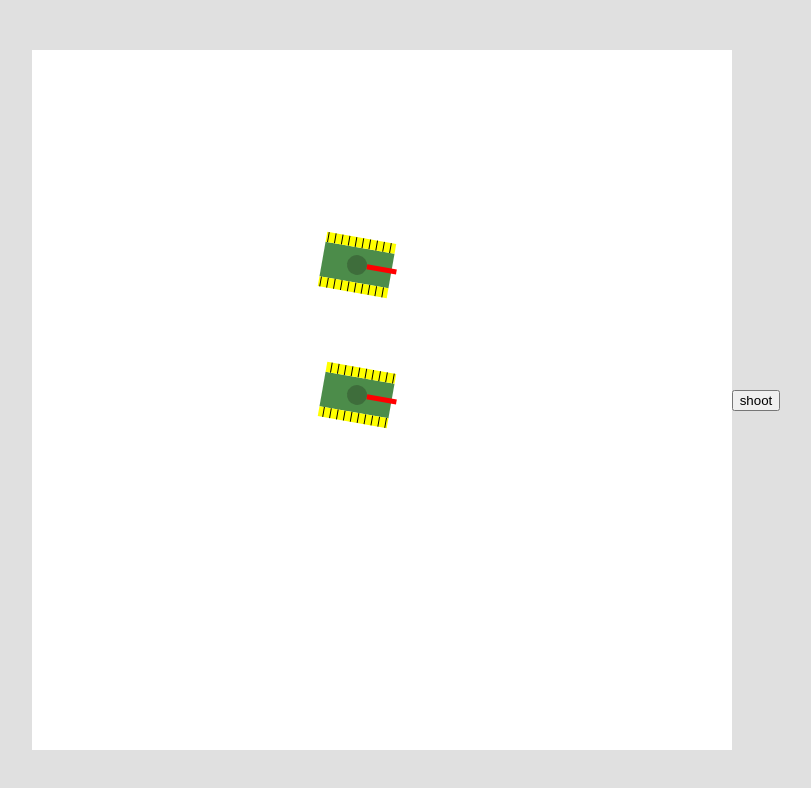
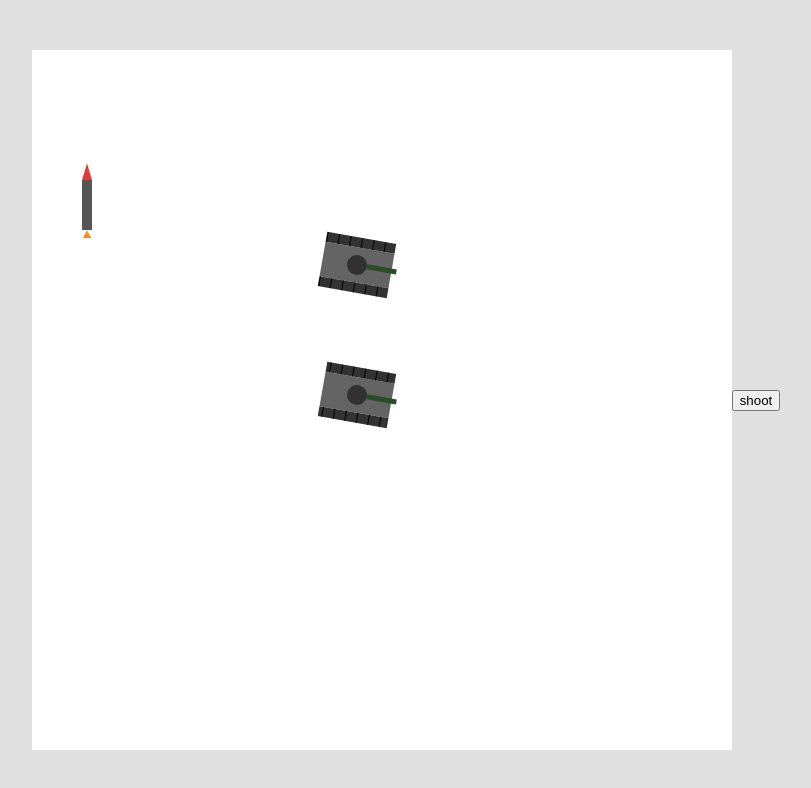
Before and after one commit to petros-greece/tank-canvas-game, a plain HTML site: page index.html in a window 1280 px wide. Shown: the whole page, without its empty margins (234-1045 px from the left). Drawn offline with Linux system fonts and the light colour scheme.

Commit message:
init misilles

```diff
--- a/index.html
+++ b/index.html
@@ -49,21 +49,21 @@
       this.moveToPos.x = options.moveToPos.x;
       this.moveToPos.y = options.moveToPos.y;
       // Assign other tank properties with option values or defaults
-      this.bodyFillStyle = options.bodyFillStyle ?? "#4c8c4a";
-      this.towerFillStyle = options.towerFillStyle ?? "#3e6d3b";
-      this.canonFillStyle = options.canonFillStyle ?? "#2b4b29";
-      this.wheelsFillStyle = options.wheelsFillStyle ?? "red";
-      this.wheelTracksFillStyle = options.wheelTracksFillStyle ?? "yellow";
-      this.rangeColor = options.rangeColor ?? "blue";
+      this.bodyFill = options.bodyFill ?? "rgba(100,100,100,1)";
+      this.towerFill = options.towerFill ?? "rgba(50,50,50,1)";
+      this.cannonFill = options.cannonFill ?? "#2b4b29";
+      this.wheelTracksStroke = options.wheelTracksStroke ?? "rgb(0,0,0)";
+      this.wheelTracksFill = options.wheelTracksFill ?? "rgba(50,50,50,1)";
+      this.wheelTracksLineNum = options.wheelTracksLineNum ?? 6;
+      this.selectionColor = options.selectionColor ?? "rgba(50,50,50,.3)";
 
       // Assign defaults for size, speed, angles, and other parameters
-      this.wheelTracksLineNum = options.wheelTracksLineNum ?? 10;
       this.size = options.size ?? 10;
       this.speed = options.speed ?? 1;
       this.range = options.range ?? this.size*10;
       this.angle = options.angle ?? 10;
-      this.cannonAngle = options.cannonAngle ?? 11;
-      this.frame = 0;
+      this.cannonAngle = options.cannonAngle ?? 10;
+      this.frame = Math.floor(Math.random() * 10);
       this.selected = false;
       this.stopped = false;
       // Component object for calculations or stored dimensions
@@ -73,9 +73,9 @@
     Tank.prototype.init = function () {
       this.comp.fullSize = 14 * this.size;
       this.comp.halfSize = 7 * this.size;
+      this.comp.selectionSize = 10 * this.size;
       this.comp.isLockedDir = false;
       this.comp.lineDist = (this.comp.fullSize) / this.wheelTracksLineNum;
-      this.frame = Math.floor(Math.random() * this.comp.lineDist);
     }
 
     Tank.prototype.render = function () {
@@ -83,52 +83,33 @@
       const size = this.size;
       const ctx = this.ctx;
 
-      if(this.selected) {
-        ctx.fillStyle = this.towerFillStyle;
-        ctx.beginPath();
-        ctx.arc(0, 0, this.range, 0, Math.PI * 2);
-        ctx.fill();
-      }
-
-
-      // Draw tank body
-      ctx.fillStyle = this.bodyFillStyle;
-      ctx.fillRect(-this.comp.halfSize, -3.5 * size, this.comp.fullSize, this.comp.halfSize);
-
-      // Draw tank tower
-      ctx.fillStyle = this.towerFillStyle;
-      ctx.beginPath();
-      ctx.arc(0, 0, 2 * size, 0, Math.PI * 2);
-      ctx.fill();
-
-      // Draw tracks
-      this.renderTracks(ctx, this.size);
-
-      // Draw cannon
-      this.renderCannon(ctx, this.size);
+      this.renderSelection(ctx);
+      this.renderBody(ctx, size);
+      this.renderTracks(ctx, size);
+      this.renderCannon(ctx, size);
 
     }
 
     Tank.prototype.renderCannon = function (ctx, size) {
-      //ctx.save();
+      ctx.save();
       //ctx.rotate(this.cannonAngle * (Math.PI / 180));
-      ctx.fillStyle = this.canonFilleStyle;
+      ctx.fillStyle = this.cannonFill;
       ctx.fillRect(2 * this.size, -0.5 * this.size, 6 * this.size, this.size);
-      //ctx.restore();
+      ctx.restore();
     }
 
     Tank.prototype.renderTracks = function (ctx, size) {
       // Draw tracks
-      ctx.fillStyle = this.wheelTracksFillStyle;
+      ctx.fillStyle = this.wheelTracksFill;
       ctx.fillRect(-this.comp.halfSize, -5.5 * size, this.comp.fullSize, 2 * size); // Upper track
       ctx.fillRect(-this.comp.halfSize, 3.5 * size, this.comp.fullSize, 2 * size); // Lower track
 
       // Draw wheels lines
-      ctx.fillStyle = this.wheelsFillStyle;
+      ctx.beginPath();
+      ctx.strokeStyle = this.wheelTracksStroke;
       const lineDist = this.comp.lineDist;
       const frame = this.frame % lineDist;
 
-      ctx.beginPath();
       for (let i = 0; i < this.wheelTracksLineNum; i++) {
         ctx.moveTo(-this.comp.halfSize + (i * lineDist + frame), -3.5 * size);
         ctx.lineTo(-this.comp.halfSize + (i * lineDist + frame), -5.5 * size);
@@ -136,6 +117,27 @@
         ctx.lineTo(-this.comp.halfSize + (i * lineDist + frame), 5.5 * size);
       }
       ctx.stroke();
+    }
+
+    Tank.prototype.renderBody = function(ctx, size){
+      // Draw tank body
+      ctx.fillStyle = this.bodyFill;
+      ctx.fillRect(-this.comp.halfSize, -3.5 * size, this.comp.fullSize, this.comp.halfSize);
+
+      // Draw tank tower
+      ctx.fillStyle = this.towerFill;
+      ctx.beginPath();
+      ctx.arc(0, 0, 2 * size, 0, Math.PI * 2);
+      ctx.fill();
+    }
+
+    Tank.prototype.renderSelection = function(ctx){
+      if(this.selected) {
+        ctx.fillStyle = this.selectionColor;
+        ctx.beginPath();
+        ctx.arc(0, 0, this.comp.selectionSize, 0, Math.PI * 2);
+        ctx.fill();
+      }
     }
 
     Tank.prototype.moveTo = function () {
@@ -152,7 +154,6 @@
       const rotationSpeed = 1; // Speed of rotation
       const angleTolerance = 1; // Angle tolerance to prevent oscillation
 
-      console.log(angleDifference)
       // Rotate gradually toward the target angle if not aligned
       if (Math.abs(angleDifference) >= angleTolerance && distance > this.speed) {
         if (angleDifference > 0) {
@@ -242,10 +243,64 @@
 
     function Missile(ctx, options = {}) {
       // Set up position with default values
+      this.ctx = ctx;
       this.position = this.position || {};
       this.position.x = options.position?.x ?? 50;  // Default x position
       this.position.y = options.position?.y ?? 130; // Default y position
+      this.width = options.width ?? 10;
+      this.height = options.height ?? 50;
+      this.flameToggle = false;
     }
+    Missile.prototype.render = function () {
+      this.renderBody(this.ctx);
+    }
+
+
+    Missile.prototype.renderBody = function (ctx) {
+            // Missile Body
+            ctx.fillStyle = "#555"; // Gray color for the body
+            ctx.fillRect(this.position.x, this.position.y, this.width, this.height); // Minimal rectangular body
+
+            // Missile Nose
+            ctx.beginPath();
+            ctx.moveTo(this.position.x, this.position.y); // Top left of the body
+            ctx.lineTo(this.position.x + this.width / 2, this.position.y - this.height / 3); // Tip of the nose
+            ctx.lineTo(this.position.x + this.width, this.position.y); // Top right of the body
+            ctx.fillStyle = "#E53935"; // Red color .or the nose
+            ctx.fill();
+            ctx.closePath();
+
+            // Draw the fire behind the missile
+            this.renderFlame(this.ctx, this.position.x + this.width / 2, this.position.y + this.height);
+     }
+
+     Missile.prototype.renderFlame = function (ctx, x, y) {
+            // Alternate the flame size for a flickering effect
+            flameSize = this.flameToggle ? 8 : 12;
+            this.flameToggle = !this.flameToggle;
+
+            // Flame color and shape
+            ctx.beginPath();
+            ctx.moveTo(x, y); // Bottom center of missile
+            ctx.lineTo(x - flameSize / 2, y + flameSize); // Left point of flame
+            ctx.lineTo(x + flameSize / 2, y + flameSize); // Right point of flame
+            ctx.closePath();
+
+            // Gradient for the flame color
+            const gradient = ctx.createRadialGradient(x, y, 0, x, y + flameSize, flameSize);
+            gradient.addColorStop(0, "#FFA726"); // Orange
+            gradient.addColorStop(1, "#FF5722"); // Darker orange
+
+            ctx.fillStyle = gradient;
+            ctx.fill();
+        }
+
+
+    ///////////////////////////////////////////////////////////////
+
+    let misille = new Missile(ctx);
+
+
 
 
     /////////////////////////////////////////////////////////////
@@ -254,13 +309,7 @@
 
       position: { x: 325, y: 215 },
       moveToPos:  { x: 325, y: 215 },
-      //moveTo: { x: 300, y: 300 },
-      bodyFillStyle: "#4c8c4a",
-      towerFillStyle: "#3e6d3b",
-      canonFilleStyle: "#2b4b29",
-      wheelsFillStyle: "red",
-      wheelTracksFillStyle: "yellow",
-      wheelLineNum: 5,
+      wheelLineNum: 2,
       size: 5,
       speed: 1,
       frame: 0,
@@ -285,6 +334,7 @@
     selectedTankIndex = -1;
 
     setInterval(function () {
+      console.time('Game Loop')
       ctx.clearRect(0, 0, canvas.width, canvas.height);
       tanks.forEach((t, index) => {
         if(selectedTankIndex > -1 && selectedTankIndex !==index && t.checkCollision(tanks[selectedTankIndex]) ){
@@ -296,21 +346,11 @@
           t.moveToPos = t.position;
         }
 
-        // if(selectedTankIndex > 0 && index !== selectedTankIndex && t.checkCollision(tanks[selectedTankIndex]) ){
-        //   tanks[selectedTankIndex].moveToPos  = JSON.parse(JSON.stringify(tanks[selectedTankIndex].position));
-        //   t.moveToPos  = JSON.parse(JSON.stringify(t.position));
-
-        // }
-
-        // for (let i = 0; i < tanks.length; i += 1) {
-        //   if (i !== index && t.checkCollision(tanks[i])) {
-        //     t.moveToPos = t.position;
-        //     tanks[i].moveToPos = tanks[i].position;
-        //   }
-        // }
-
         t.moveTo();
       });
+      misille.render();
+
+      console.timeEnd('Game Loop')
     }, 10);
 
 
@@ -321,21 +361,19 @@
       let isClicked = false;
 
       tanks.forEach((t, index) => {
-        //t.stopped = false;
         t.selected = false;
-        if (t.checkIfClicked(position) ) {
+         if ( t.checkIfClicked(position) ) {
           selectedTankIndex = index;
           isClicked = true;
         }
       });
 
+      // Move the selected tank to the clicked point
       if(!isClicked){
-        //tanks[selectedTankIndex].move();
-        tanks[selectedTankIndex].moveToPos = position; // Move the selected tank to the clicked point
+        tanks[selectedTankIndex].moveToPos = position;
       }
-     //else{
       tanks[selectedTankIndex].selected = true;
-      //}
+
 
     });
 
```
